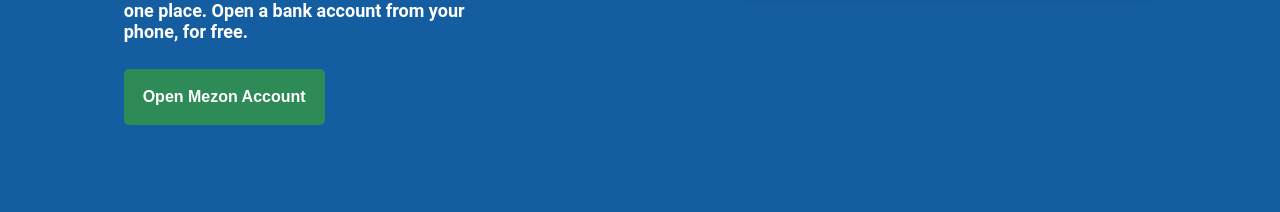
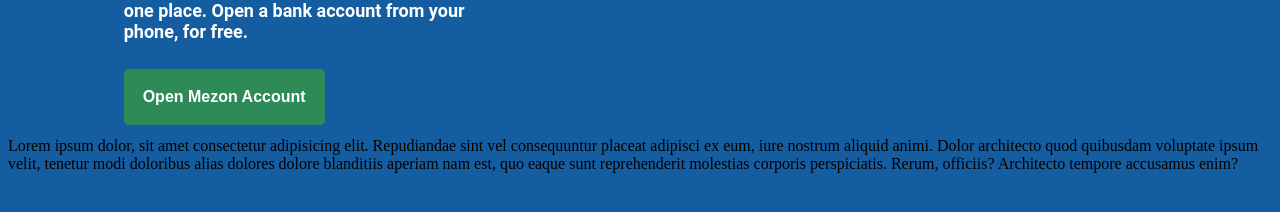
Before and after one commit to AadiPrime/creditCompany, a plain HTML site: page index.html in a window 1280 px wide. Shown: the part 512-724 px from the top of the page. Drawn offline with Linux system fonts and the light colour scheme.

Commit message:
section b started

```diff
--- a/index.html
+++ b/index.html
@@ -53,6 +53,11 @@
             </div>
         </div>
     </header>
+    <section>
+        <div class="section-a">
+            Lorem ipsum dolor, sit amet consectetur adipisicing elit. Repudiandae sint vel consequuntur placeat adipisci ex eum, iure nostrum aliquid animi. Dolor architecto quod quibusdam voluptate ipsum velit, tenetur modi doloribus alias dolores dolore blanditiis aperiam nam est, quo eaque sunt reprehenderit molestias corporis perspiciatis. Rerum, officiis? Architecto tempore accusamus enim?
+        </div>
+    </section>
 
 </body>
 <script src="index.js"></script>
```
